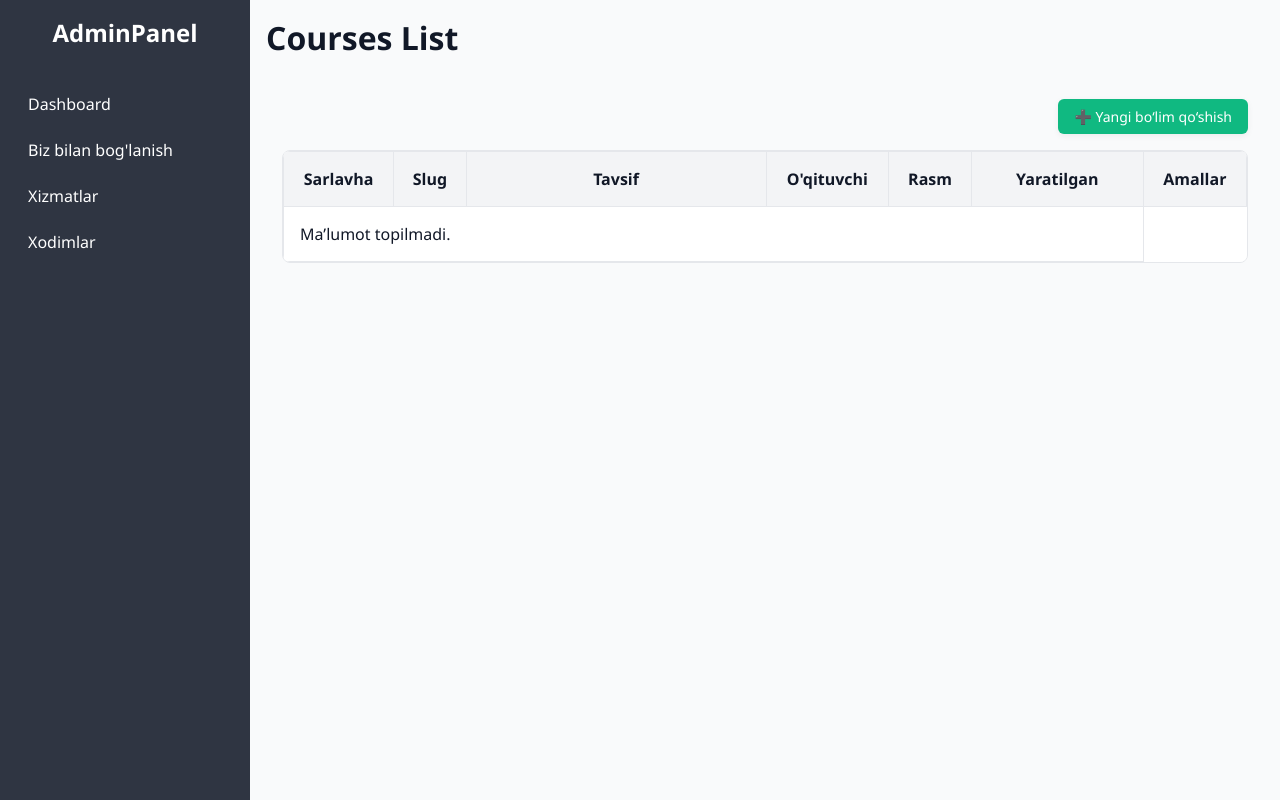
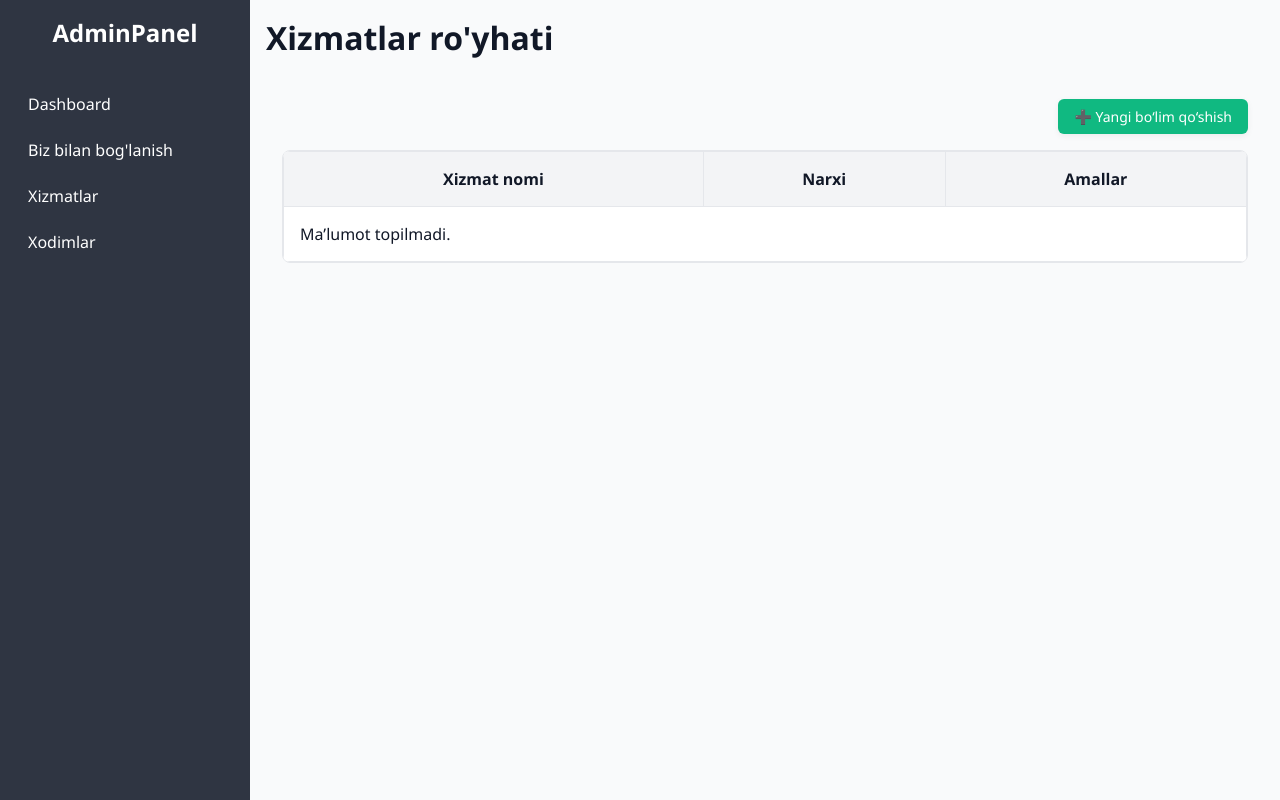
Before and after one commit to xusniddinovk1/medical_center, a Django app: page /dashboard/service/ in a window 1280 px wide. Run offline with Django 5.2, Linux system fonts and the light colour scheme; the visitor is signed in with stand-in values (Sample User, id 1).

Commit message:
update templates

```diff
--- a/templates/dashboard/service/list.html
+++ b/templates/dashboard/service/list.html
@@ -1,46 +1,31 @@
 {% extends 'dashboard/base.html' %}
 {% load humanize %}
 
-{% block title %}About Us List{% endblock %}
-{% block page_header %}Courses List{% endblock %}
+{% block title %}Xizmatlar ro'yhati{% endblock %}
+{% block page_header %}Xizmatlar ro'yhati{% endblock %}
 
 {% block content %}
 <div class="container center-content">
     <div style="text-align: right; margin-bottom: 1rem;">
-        <a href="{% url 'courses_create' %}" class="btn btn-success">➕ Yangi bo‘lim qo‘shish</a>
+        <a href="{% url 'create_service' %}" class="btn btn-success">➕ Yangi bo‘lim qo‘shish</a>
     </div>
     <div class="table-wrapper">
         <table class="table">
             <thead>
             <tr>
-                <th class="title">Sarlavha</th>
-                <th class="slug">Slug</th>
-                <th class="description">Tavsif</th>
-                <th class="teacher">O'qituvchi</th>
-                <th class="image">Rasm</th>
-                <th class="created">Yaratilgan</th>
+                <th class="name">Xizmat nomi</th>
+                <th class="price">Narxi</th>
                 <th class="actions">Amallar</th>
             </tr>
             </thead>
             <tbody>
-            {% for txt in courses %}
+            {% for txt in services %}
             <tr>
                 <td class="title">{{ txt.name| truncatechars:10 }}</td>
-                <td class="slug">{{ txt.slug }}</td>
-                <td class="description">{{ txt.description|truncatechars:60 }}</td>
-                <td class="teacher">{{ txt.teacher}}</td>
-                <td class="image">
-                    {% if txt.image %}
-                    <img src="{{ txt.image.url }}" alt="Rasm"/>
-                    {% else %}
-                    Yo‘q
-                    {% endif %}
-                </td>
-                <td class="created">{{ txt.created_at|date:"Y-m-d H:i" }}</td>
-
+                <td class="slug">{{ txt.price }}</td>
                 <td class="actions">
-                    <a href="{% url 'courses_edit' txt.slug %}" class="btn btn-warning btn-sm">✏️</a>
-                    <a href="{% url 'courses_delete' txt.slug %}" class="btn btn-danger btn-sm">🗑️</a>
+                    <a href="{% url 'edit_service' txt.id %}" class="btn btn-warning btn-sm">✏️</a>
+                    <a href="{% url 'delete_service' txt.id %}" class="btn btn-danger btn-sm">🗑️</a>
                 </td>
             </tr>
             {% empty %}
```
Also changed, not shown: templates/dashboard/employee/form.html (+8 -23 lines), templates/dashboard/employee/list.html (+12 -14 lines), templates/dashboard/service/form.html (+5 -16 lines).
